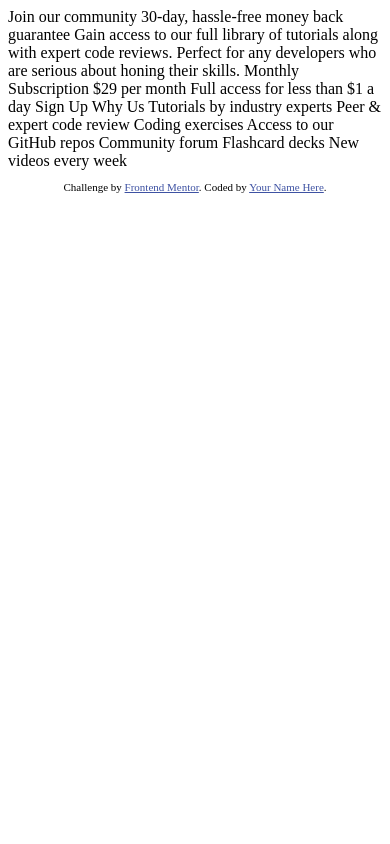
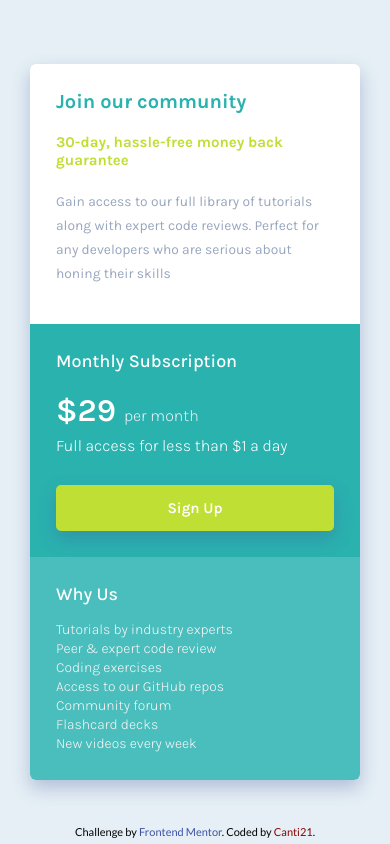
Before and after one commit to Canti21/FEM-single-price-grid-component, a plain HTML site: page index.html in a window 390 px wide. Drawn offline with Linux system fonts and the light colour scheme.

Commit message:
Finished mobile view

```diff
--- /dev/null
+++ b/css/styles.css
@@ -0,0 +1,181 @@
+:root
+{
+    --cyan: hsl(179, 62%, 43%);
+    --bright-yellow: hsl(71, 73%, 54%);
+    --light-gray: hsl(204, 43%, 93%);
+    --grayish-blue: hsl(218, 22%, 67%);
+}
+
+html
+{
+    font-family: 'Karla', sans-serif;
+    font-size: 62.5%;
+    position: relative;
+}
+
+body
+{
+    margin: 0;
+    padding: 0;
+    background-color: var(--light-gray);
+    min-height: 100vh;
+}
+
+main
+{
+    padding: 3rem;
+    min-height: calc(100vh -  6rem);
+    display: flex;
+    justify-content: center;
+    align-items: center;
+}
+
+.component
+{
+    background-color: white;
+    font-size: 1.6rem;
+    border-radius: 0.6rem;
+    box-shadow: 0px 8px 18px 0px hsla(229, 41%, 42%, 0.3);
+}
+
+.upper-section
+{
+    padding: 2.6rem;
+    font-size: 1.5rem;
+}
+
+.upper-section h1
+{
+    font-size: 2rem;
+    color: var(--cyan);
+    margin: 0;
+}
+
+.guarantee
+{
+    color: var(--bright-yellow);
+    font-weight: 700;
+    margin: 2rem 0;
+}
+
+.main-paragraph
+{
+    color: var(--grayish-blue);
+    line-height: 2.4rem;
+    font-weight: 400;
+    font-size: 1.38rem;
+}
+
+.lower-section
+{
+    color: white;
+}
+
+.plan-container
+{
+    padding: 2.6rem;
+    background-color: var(--cyan);
+}
+
+.plan-title,
+.why-us h2
+{
+    margin: 0;
+    font-size: 1.8rem;
+    font-weight: 500;
+}
+
+.plan-price
+{
+    font-size: 3.2rem;
+    font-weight: 600;
+    margin: 2rem 0 0.7rem;
+    vertical-align:middle;
+}
+
+.plan-price span
+{
+    font-size: 1.6rem;
+    font-weight: 300;
+    color: var(--light-gray);
+}
+
+.plan-detail
+{
+    margin: 0;
+    font-weight: 300;
+}
+
+.sign-up-btn
+{
+    margin-top: 3rem;
+    width: 100%;
+    padding: 1.4rem 0;
+    font-family: 'Karla', sans-serif;
+    font-size: 1.5rem;
+    font-weight: 600;
+    color: white;
+    background-color: var(--bright-yellow);
+    border: none;
+    border-radius: 0.5rem;
+    box-shadow: 0px 8px 18px 0px hsla(229, 41%, 42%, 0.3);
+}
+
+.sign-up-btn:hover
+{
+    transition: 100ms ease-in-out;
+    outline: 2px solid white;
+    background-color: hsl(71, 100%, 38%);
+}
+
+.why-us
+{
+    padding: 2.6rem;
+    background-color: #4abebd;
+    border-radius: 0 0 0.6rem 0.6rem;
+}
+
+.why-us ul
+{
+    list-style-type: none;
+    padding: 0;
+    margin-bottom: 0;
+}
+
+.why-us li
+{
+    font-size: 1.4rem;
+    font-weight: 300;
+    margin: 0.2rem 0;
+    color: rgb(245, 245, 245);
+}
+
+footer
+{
+    width: 100%;
+    position: absolute;
+    font-family: 'Lato', sans-serif;
+    bottom: 0.6rem;
+}
+
+.attribution
+{
+    font-size: 11px;
+    text-align: center;
+}
+
+.attribution a
+{
+    color: hsl(228, 45%, 44%);
+    text-decoration: none;
+}
+
+.attribution a:hover
+{
+    font-weight: bold;
+}
+
+#canti
+{
+    color: darkred;
+}
--- a/index.html
+++ b/index.html
@@ -3,48 +3,55 @@
 <head>
   <meta charset="UTF-8">
   <meta name="viewport" content="width=device-width, initial-scale=1.0"> <!-- displays site properly based on user's device -->
-
+  <link rel="preconnect" href="https://fonts.googleapis.com">
+  <link rel="preconnect" href="https://fonts.gstatic.com" crossorigin>
+  <link href="https://fonts.googleapis.com/css2?family=Karla:wght@300;400;500;600;700&family=Lato&display=swap" rel="stylesheet">
   <link rel="icon" type="image/png" sizes="32x32" href="./images/favicon-32x32.png">
-
+  <link rel="stylesheet" href="./css/styles.css">
+  <link rel="stylesheet" href="./css/media.css">
   <title>Frontend Mentor | Single Price Grid Component</title>
-
-  <!-- Feel free to remove these styles or customise in your own stylesheet 👍 -->
-  <style>
-    .attribution { font-size: 11px; text-align: center; }
-    .attribution a { color: hsl(228, 45%, 44%); }
-  </style>
 </head>
 <body>
-  Join our community
-
-  30-day, hassle-free money back guarantee
-
-  Gain access to our full library of tutorials along with expert code reviews.
-  Perfect for any developers who are serious about honing their skills.
-
-  Monthly Subscription
-
-  &dollar;29 per month
-
-  Full access for less than &dollar;1 a day
-
-  Sign Up
-
-  Why Us
-
-  Tutorials by industry experts
-  Peer &amp; expert code review
-  Coding exercises
-  Access to our GitHub repos
-  Community forum
-  Flashcard decks
-  New videos every week
-
+  <main>
+    <section class="component">
+      <div class="upper-section">
+        <h1>Join our community</h1>
+        <p class="guarantee">30-day, hassle-free money back guarantee</p>
+        <p class="main-paragraph">
+          Gain access to our full library of tutorials along with expert code reviews. Perfect for any developers who are serious about honing their skills
+        </p>
+      </div>
+      <div class="lower-section">
+        <div class="plan-container">
+          <h2 class="plan-title">Monthly Subscription</h2>
+          <p class="plan-price">&dollar;29 <span>per month</span></p>
+          <p class="plan-detail">Full access for less than &dollar;1 a day</p>
+          <button type="button" class="sign-up-btn">
+            Sign Up
+          </button>
+        </div>
+        <div class="why-us">
+          <h2>Why Us</h2>
+          <ul class="list">
+            <li>Tutorials by industry experts</li>
+            <li>Peer &amp; expert code review</li>
+            <li>Coding exercises</li>
+            <li>Access to our GitHub repos</li>
+            <li>Community forum</li>
+            <li>Flashcard decks</li>
+            <li>New videos every week</li>
+          </ul>
+        </div>
+      </div>
+    </section>
+  </main>
   <footer>
-    <p class="attribution">
-      Challenge by <a href="https://www.frontendmentor.io?ref=challenge" target="_blank">Frontend Mentor</a>.
-      Coded by <a href="#">Your Name Here</a>.
-    </p>
+    <div class="attribution">
+      Challenge by
+      <a href="https://www.frontendmentor.io?ref=challenge" target="_blank"
+      rel="noopener">Frontend Mentor</a
+      >. Coded by <a href="https://github.com/Canti21" target="_blank" rel="noopener" id="canti">Canti21</a>.
+    </div>
   </footer>
 </body>
 </html>
```
